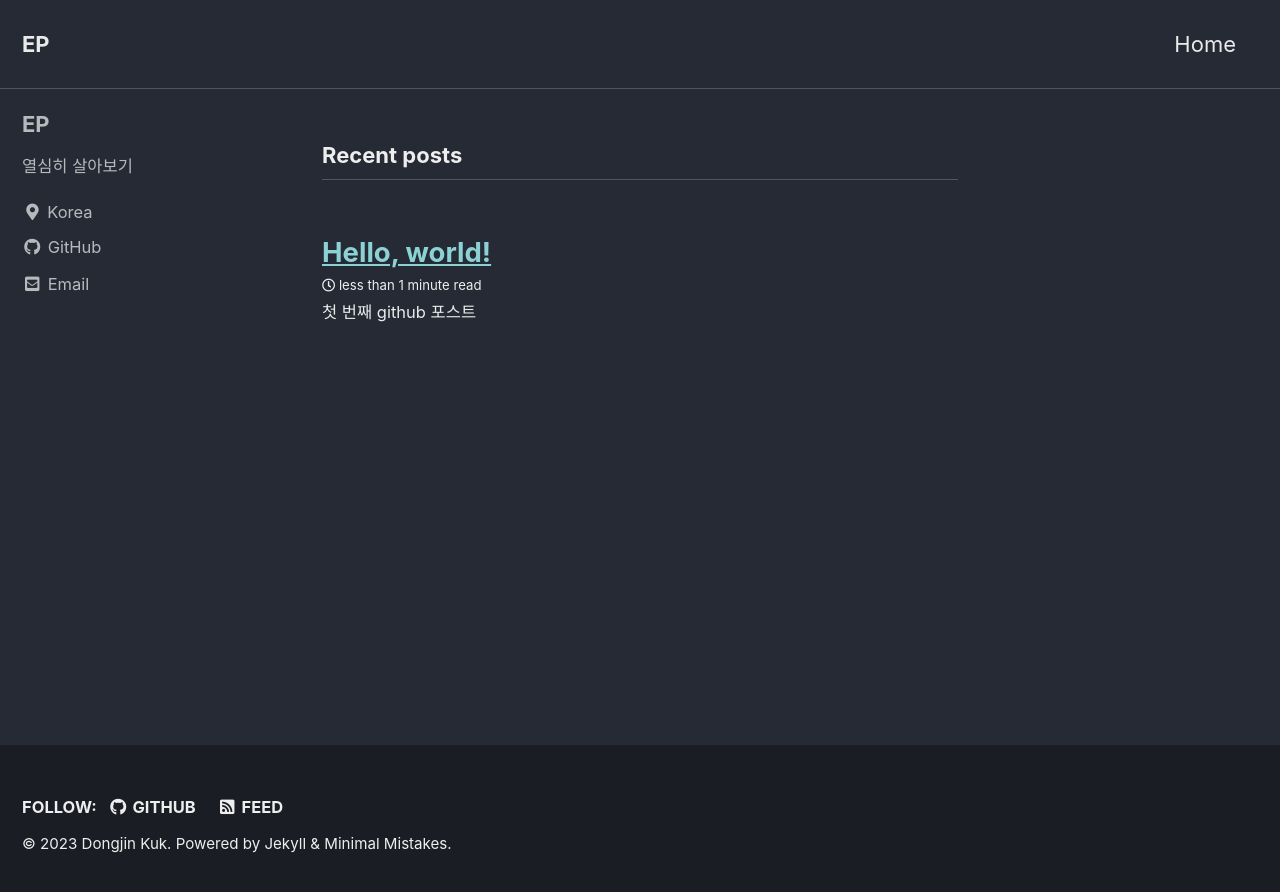
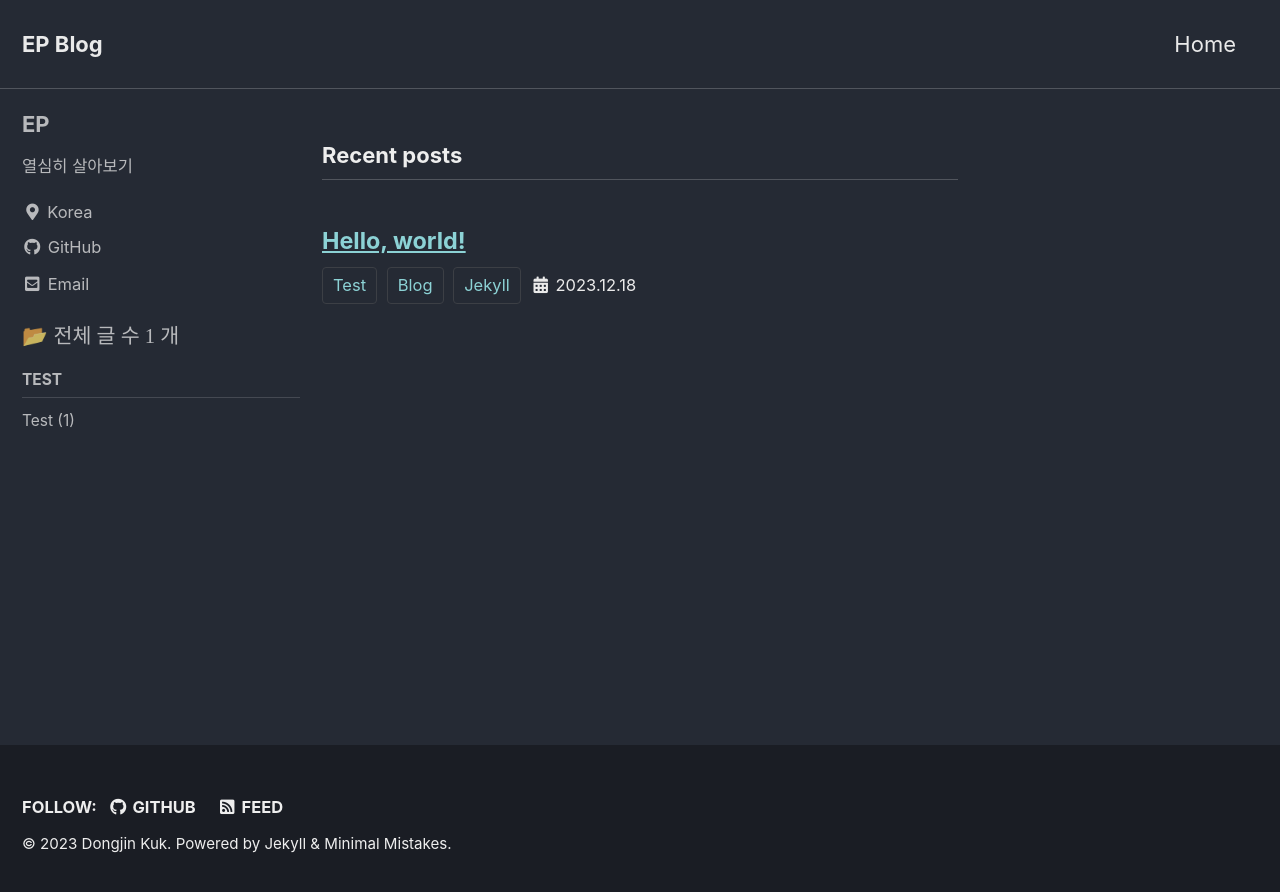
Before and after one commit to puter2712git/puter2712git.github.io, a Jekyll site: the page built from index.html, in a window 1280 px wide. Shown: the top 892 px of the page. Built offline with Jekyll 4.4.1, drawn with Linux system fonts in a browser that asks for light colours; cached includes are drawn as plain includes; the list of posts is cut into pages by our own code.

Commit message:
test: Testing blog setting

```diff
--- a/_config.yml
+++ b/_config.yml
@@ -16,7 +16,7 @@ minimal_mistakes_skin: "dark" # "air", "aqua", "contrast", "dark", "dirt", "neon
 
 # Site Settings
 locale: "en-US"
-title: "EP"
+title: "EP Blog"
 title_separator: "-"
 subtitle: # site tagline that appears below site title in masthead
 name: "Dongjin Kuk"
@@ -247,6 +247,7 @@ defaults:
       layout: single
       author_profile: true
       read_time: true
+      sidebar_main: true
       comments: # true
-      share: true
-      related: true
+      share: false
+      related: false
--- a/_includes/archive-single.html
+++ b/_includes/archive-single.html
@@ -11,20 +11,17 @@
 {% endif %}
 
 <div class="{{ include.type | default: 'list' }}__item">
-  <article class="archive__item" itemscope itemtype="https://schema.org/CreativeWork">
-    {% if include.type == "grid" and teaser %}
-      <div class="archive__item-teaser">
-        <img src="{{ teaser | relative_url }}" alt="">
-      </div>
-    {% endif %}
-    <h2 class="archive__item-title no_toc" itemprop="headline">
-      {% if post.link %}
-        <a href="{{ post.link }}">{{ title }}</a> <a href="{{ post.url | relative_url }}" rel="permalink"><i class="fas fa-link" aria-hidden="true" title="permalink"></i><span class="sr-only">Permalink</span></a>
-      {% else %}
-        <a href="{{ post.url | relative_url }}" rel="permalink">{{ title }}</a>
-      {% endif %}
-    </h2>
-    {% include page__meta.html type=include.type %}
-    {% if post.excerpt %}<p class="archive__item-excerpt" itemprop="description">{{ post.excerpt | markdownify | strip_html | truncate: 160 }}</p>{% endif %}
+  <article class="archive-item">
+  	<div>
+    	<h4>
+      	<a href="{{ post.url }}">{{post.title}}</a>
+      </h4>
+      <small>
+				{% if site.category_archive.type and post.categories[0] and site.tag_archive.type and post.tags[0] %}
+					{%- include post__taxonomy.html -%}
+				{% endif %}
+        <i class="fas fa-fw fa-calendar-alt" aria-hidden="true"></i>{{ post.date | date: " %Y.%m.%d" }}
+      </small>
+    </div>
   </article>
 </div>
--- /dev/null
+++ b/_includes/nav_list_main
@@ -0,0 +1,24 @@
+<!--전체 글 수를 세기 위한 연산. sum 변수에 전체 글 수 저장-->
+
+{% assign sum = site.posts | size %}
+
+<nav class="nav__list">
+  <input id="ac-toc" name="accordion-toc" type="checkbox" />
+  <label for="ac-toc">{{ site.data.ui-text[site.locale].menu_label }}</label>
+  <ul class="nav__items" id="category_tag_menu">
+      <!--전체 글 수-->
+      <li>
+        📂 <span style="font-family:'Cafe24Oneprettynight';">전체 글 수</style> <span style="font-family:'Coming Soon';">{{sum}}</style> <span style="font-family:'Cafe24Oneprettynight';">개</style>
+      </li>
+      <li>
+        <span class="nav__sub-title">Test</span>
+          <ul>
+            {% for category in site.categories %}
+              {% if category[0] == "Test" %}
+                <li><a href="/categories/test" class="">Test ({{category[1].size}})</a></li>
+              {% endif %}
+            {% endfor %}
+          </ul>
+      </li>
+  </ul>
+</nav>
--- /dev/null
+++ b/_includes/post__taxonomy.html
@@ -0,0 +1,39 @@
+<!--Archive page 용-: (post -> page)-->
+<!--page__taxonomy.html에서 가져 옴-->
+
+{%- if site.category_archive.type and post.categories[0] -%}
+  {%- case site.category_archive.type -%}
+    {%- when "liquid" -%}
+    {%- assign path_type = "#" -%}
+    {%- when "jekyll-archives" -%}
+    {%- assign path_type = nil -%}
+  {%- endcase -%}
+
+  {% case site.tag_archive.type %}
+    {% when "liquid" %}
+      {% assign path_type = "#" %}
+    {% when "jekyll-archives" %}
+      {% assign path_type = nil %}
+  {% endcase %}
+
+  {%- if site.category_archive.path and site.tag_archive.path -%}
+    {%- capture post_categories -%}{%- for category in post.categories -%}{{ category | downcase }}|{{ category }}{%- unless forloop.last -%},{%- endunless -%}{%- endfor -%}{%- endcapture -%}
+    {%- assign category_hashes = post_categories | split: ',' | sort -%}
+    {% capture post_tags %}{% for tag in post.tags %}{{ tag | downcase }}|{{ tag }}{% unless forloop.last %},{% endunless %}{% endfor %}{% endcapture %}
+    {% assign tag_hashes = post_tags | split: ',' | sort %}
+    <span class="page__taxonomy">
+      <span itemprop="keywords">
+        {%- for hash in category_hashes -%}
+          {%- assign keyValue = hash | split: '|' -%}
+        	{%- capture category_word -%}{{ keyValue[1] | strip_newlines }}{%- endcapture -%}
+          <a href="{{ category_word | slugify | prepend: path_type | prepend: site.category_archive.path | relative_url }}" class="page__taxonomy-item-category" rel="tag">{{ category_word }}</a>{%- unless forloop.last -%}<span class="sep"> </span>{%- endunless -%}
+        {%- endfor -%}
+        {% for hash in tag_hashes %}
+          {% assign keyValue = hash | split: '|' %}
+          {% capture tag_word %}{{ keyValue[1] | strip_newlines }}{% endcapture %}
+          <a href="{{ tag_word | slugify | prepend: path_type | prepend: site.tag_archive.path | relative_url }}" class="page__taxonomy-item-tag" rel="tag">{{ tag_word }}</a>{% unless forloop.last %}<span class="sep"> </span>{% endunless %}
+        {% endfor %}
+      </span>
+    </span>
+  {%- endif -%}
+{%- endif -%}
--- a/_includes/sidebar.html
+++ b/_includes/sidebar.html
@@ -15,5 +15,9 @@
       {% include nav_list nav=page.sidebar.nav %}
     {% endif %}
   {% endif %}
+
+  {% if page.sidebar_main %}
+    {% include nav_list_main %}
+  {% endif %}
   </div>
 {% endif %}
--- a/_sass/minimal-mistakes/_page.scss
+++ b/_sass/minimal-mistakes/_page.scss
@@ -353,6 +353,36 @@ body {
   }
 }
 
+.page__taxonomy-item-category {
+  display: inline-block;
+  margin-right: 5px;
+  margin-bottom: 8px;
+  padding: 5px 10px;
+  text-decoration: none;
+  border: 1px solid mix(#000, $border-color, 25%);
+  border-radius: $border-radius;
+
+  &:hover {
+    text-decoration: none;
+    color: $link-color-hover;
+  }
+}
+
+.page__taxonomy-item-tag {
+  display: inline-block;
+  margin-right: 5px;
+  margin-bottom: 8px;
+  padding: 5px 10px;
+  text-decoration: none;
+  border: 1px solid mix(#000, $border-color, 25%);
+  border-radius: $border-radius;
+
+  &:hover {
+    text-decoration: none;
+    color: $link-color-hover;
+  }
+}
+
 .taxonomy__section {
   margin-bottom: 2em;
   padding-bottom: 1em;
--- a/index.html
+++ b/index.html
@@ -1,4 +1,5 @@
 ---
 layout: home
 author_profile: true
+sidebar_main: true
 ---
```
Also changed, not shown: _posts/2023-12-18-hello-world.md (+3 -2 lines), pages/categories/category-test.md (added, +10 -0 lines).
